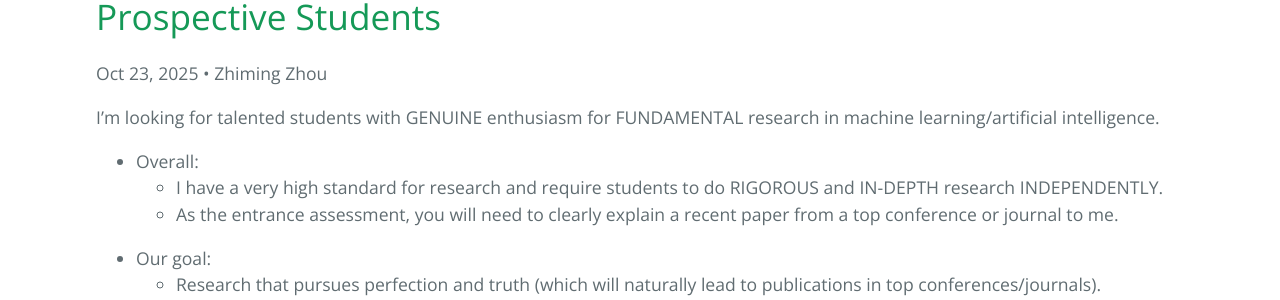
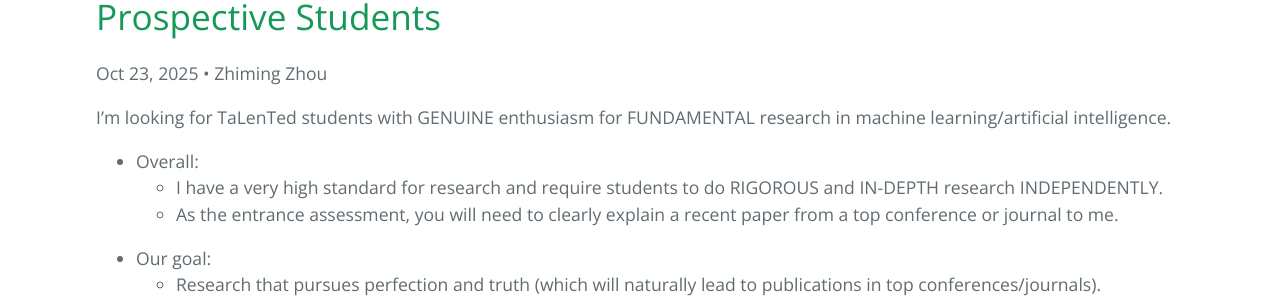
Before and after one commit to ZhimingZhou/zhimingzhou.github.io, a Jekyll site: the page built from _posts/2020-12-09-Prospective-Students.md, in a window 1280 px wide and 900 px high. Shown: the part 314-614 px from the top of the window. Built offline with Jekyll 4.4.1, drawn with Linux system fonts in a browser that asks for light colours.

```diff
--- a/_posts/2020-12-09-Prospective-Students.md
+++ b/_posts/2020-12-09-Prospective-Students.md
@@ -8,7 +8,7 @@ top: true
 comments: false
 ---
 
-I’m looking for talented students with GENUINE enthusiasm for FUNDAMENTAL research in machine learning/artificial intelligence.
+I’m looking for TaLenTed students with GENUINE enthusiasm for FUNDAMENTAL research in machine learning/artificial intelligence.
 
 - Overall:
 	- I have a very high standard for research and require students to do RIGOROUS and IN-DEPTH research INDEPENDENTLY.
```
